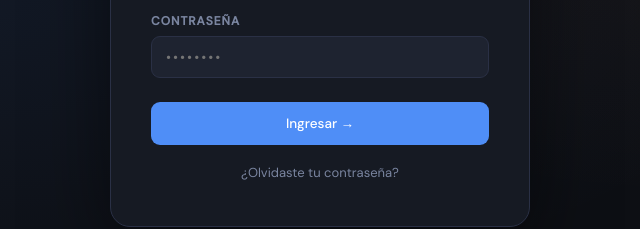
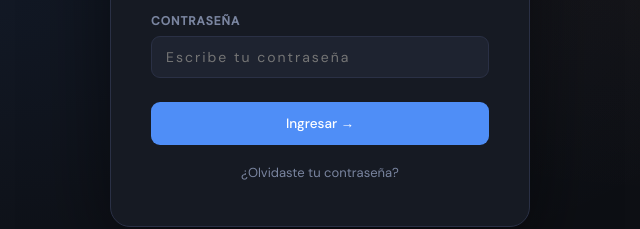
Before and after one commit to Kernel-Panic92/Horix, a website: page public/index.html in a window 1280 px wide. Shown: the part 409-638 px from the top of the page, 320-960 px from the left. Drawn offline with nearby package versions, Linux system fonts and the light colour scheme.

Commit message:
Update password input placeholder text

```diff
--- a/public/index.html
+++ b/public/index.html
@@ -633,7 +633,7 @@
     </div>
     <div class="form-group" style="margin-bottom:24px;">
       <label>Contraseña</label>
-      <input type="password" id="login-password" placeholder="••••••••" autocomplete="current-password" onkeydown="if(event.key==='Enter')doLogin()"/>
+      <input type="password" id="login-password" placeholder="Escribe tu contraseña" autocomplete="current-password" onkeydown="if(event.key==='Enter')doLogin()"/>
     </div>
     <button class="btn btn-primary" id="btn-login" onclick="doLogin()" style="width:100%;justify-content:center;padding:13px;">
       Ingresar →
```
